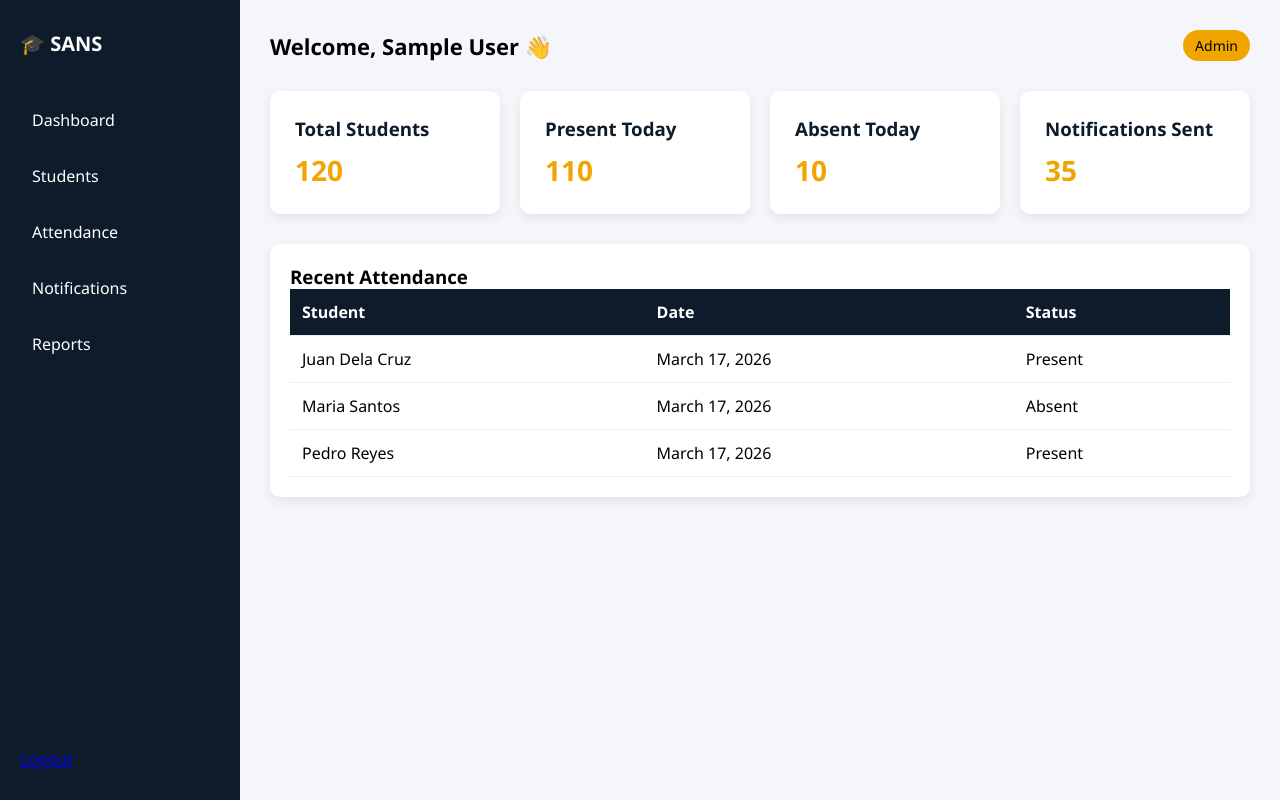
After one commit to denverbentulan87-sketch/School-Attendance-Notification-System, a PHP site: page /dashboard.php in a window 1280 px wide. The commit adds this page. Run offline with PHP 8.4, Linux system fonts and the light colour scheme; the visitor is signed in with stand-in values (Sample User, id 1).

Commit message:
update: add dashboard,log out,login,register,index

```diff
--- /dev/null
+++ b/dashboard.php
@@ -0,0 +1,264 @@
+<?php
+session_start();
+
+if(!isset($_SESSION['user_id'])){
+    header("Location: index.php");
+    exit();
+}
+
+$name = $_SESSION['name'];
+$role = $_SESSION['role'];
+?>
+
+<!DOCTYPE html>
+<html lang="en>
+<head>
+<meta charset="UTF-8">
+<meta name="viewport" content="width=device-width, initial-scale=1.0">
+
+<title>SANS Dashboard</title>
+
+<style>
+
+*{
+margin:0;
+padding:0;
+box-sizing:border-box;
+font-family: 'Segoe UI', sans-serif;
+}
+
+body{
+display:flex;
+background:#f4f6fa;
+height:100vh;
+}
+
+/* SIDEBAR */
+
+.sidebar{
+width:240px;
+background:#0d1b2a;
+color:white;
+padding:30px 20px;
+display:flex;
+flex-direction:column;
+}
+
+.logo{
+font-size:20px;
+font-weight:bold;
+margin-bottom:40px;
+}
+
+.nav a{
+display:block;
+color:white;
+text-decoration:none;
+padding:12px;
+border-radius:6px;
+margin-bottom:10px;
+transition:0.3s;
+}
+
+.nav a:hover{
+background:#f0a500;
+color:#000;
+}
+
+.logout{
+margin-top:auto;
+}
+
+/* MAIN */
+
+.main{
+flex:1;
+padding:30px;
+}
+
+.header{
+display:flex;
+justify-content:space-between;
+align-items:center;
+margin-bottom:30px;
+}
+
+.welcome{
+font-size:22px;
+font-weight:600;
+}
+
+.role{
+background:#f0a500;
+color:#000;
+padding:6px 12px;
+border-radius:20px;
+font-size:14px;
+}
+
+/* CARDS */
+
+.cards{
+display:grid;
+grid-template-columns:repeat(auto-fit,minmax(200px,1fr));
+gap:20px;
+}
+
+.card{
+background:white;
+padding:25px;
+border-radius:10px;
+box-shadow:0 4px 12px rgba(0,0,0,0.08);
+}
+
+.card h3{
+color:#0d1b2a;
+margin-bottom:10px;
+}
+
+.card p{
+font-size:28px;
+font-weight:bold;
+color:#f0a500;
+}
+
+/* TABLE */
+
+.table{
+margin-top:30px;
+background:white;
+padding:20px;
+border-radius:10px;
+box-shadow:0 4px 12px rgba(0,0,0,0.08);
+}
+
+table{
+width:100%;
+border-collapse:collapse;
+}
+
+th,td{
+padding:12px;
+border-bottom:1px solid #eee;
+text-align:left;
+}
+
+th{
+background:#0d1b2a;
+color:white;
+}
+
+</style>
+</head>
+
+<body>
+
+<!-- SIDEBAR -->
+
+<div class="sidebar">
+
+<div class="logo">
+🎓 SANS
+</div>
+
+<div class="nav">
+
+<a href="#">Dashboard</a>
+<a href="#">Students</a>
+<a href="#">Attendance</a>
+<a href="#">Notifications</a>
+<a href="#">Reports</a>
+
+</div>
+
+<div class="logout">
+<a href="logout.php">Logout</a>
+</div>
+
+</div>
+
+
+<!-- MAIN CONTENT -->
+
+<div class="main">
+
+<div class="header">
+
+<div class="welcome">
+Welcome, <?php echo $name; ?> 👋
+</div>
+
+<div class="role">
+<?php echo ucfirst($role); ?>
+</div>
+
+</div>
+
+
+<!-- STATISTICS -->
+
+<div class="cards">
+
+<div class="card">
+<h3>Total Students</h3>
+<p>120</p>
+</div>
+
+<div class="card">
+<h3>Present Today</h3>
+<p>110</p>
+</div>
+
+<div class="card">
+<h3>Absent Today</h3>
+<p>10</p>
+</div>
+
+<div class="card">
+<h3>Notifications Sent</h3>
+<p>35</p>
+</div>
+
+</div>
+
+
+<!-- TABLE -->
+
+<div class="table">
+
+<h3>Recent Attendance</h3>
+
+<table>
+
+<tr>
+<th>Student</th>
+<th>Date</th>
+<th>Status</th>
+</tr>
+
+<tr>
+<td>Juan Dela Cruz</td>
+<td>March 17, 2026</td>
+<td>Present</td>
+</tr>
+
+<tr>
+<td>Maria Santos</td>
+<td>March 17, 2026</td>
+<td>Absent</td>
+</tr>
+
+<tr>
+<td>Pedro Reyes</td>
+<td>March 17, 2026</td>
+<td>Present</td>
+</tr>
+
+</table>
+
+</div>
+
+</div>
+
+</body>
+</html>
--- a/includes/db.php
+++ b/includes/db.php
@@ -3,11 +3,12 @@
 $host = "localhost";
 $username = "root";
 $password = "";
-$database = "sans";
+$database = "school_system";
 
 $conn = mysqli_connect($host, $username, $password, $database);
 
-if(!$conn){
+if (!$conn) {
     die("Connection Failed: " . mysqli_connect_error());
 }
+
 ?>
```
Also changed, not shown: index.php (+67 -77 lines), login.php (added, +51 -0 lines), register.php (+47 -79 lines), logout.php (added).
